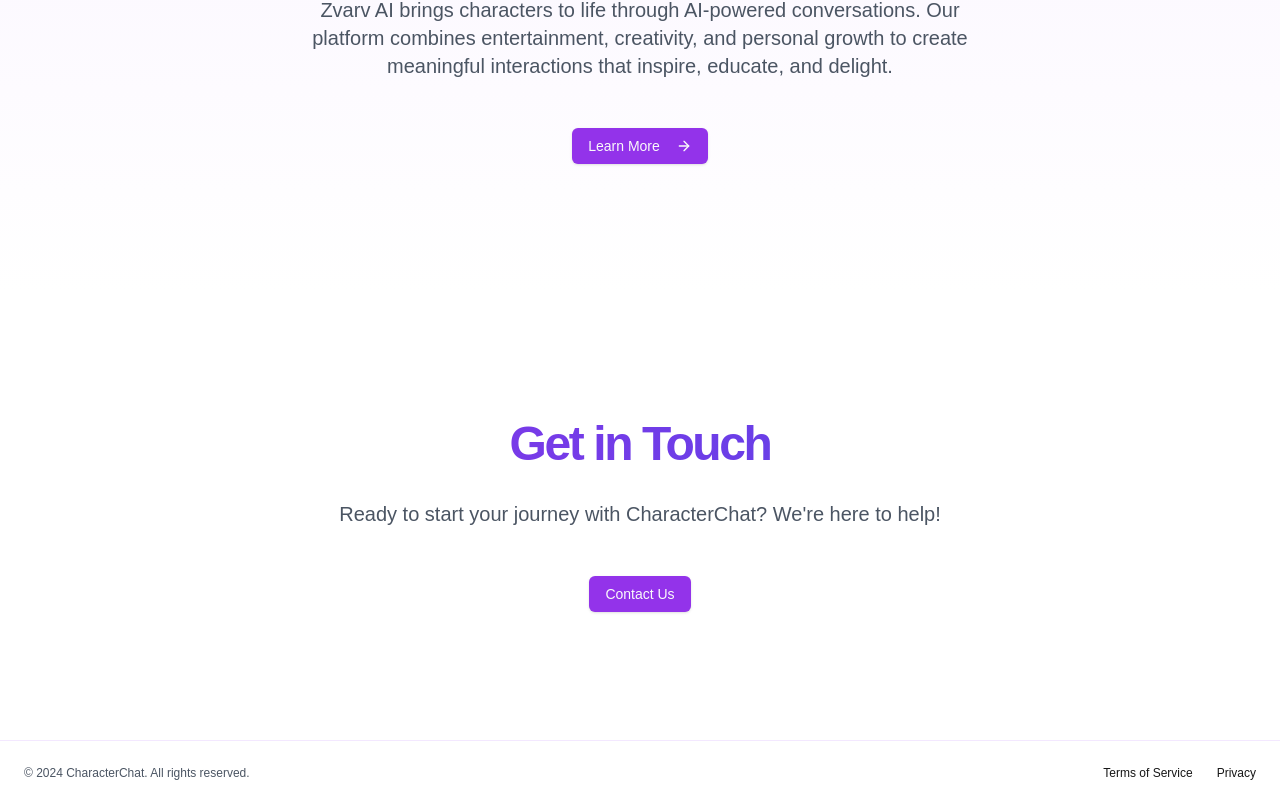
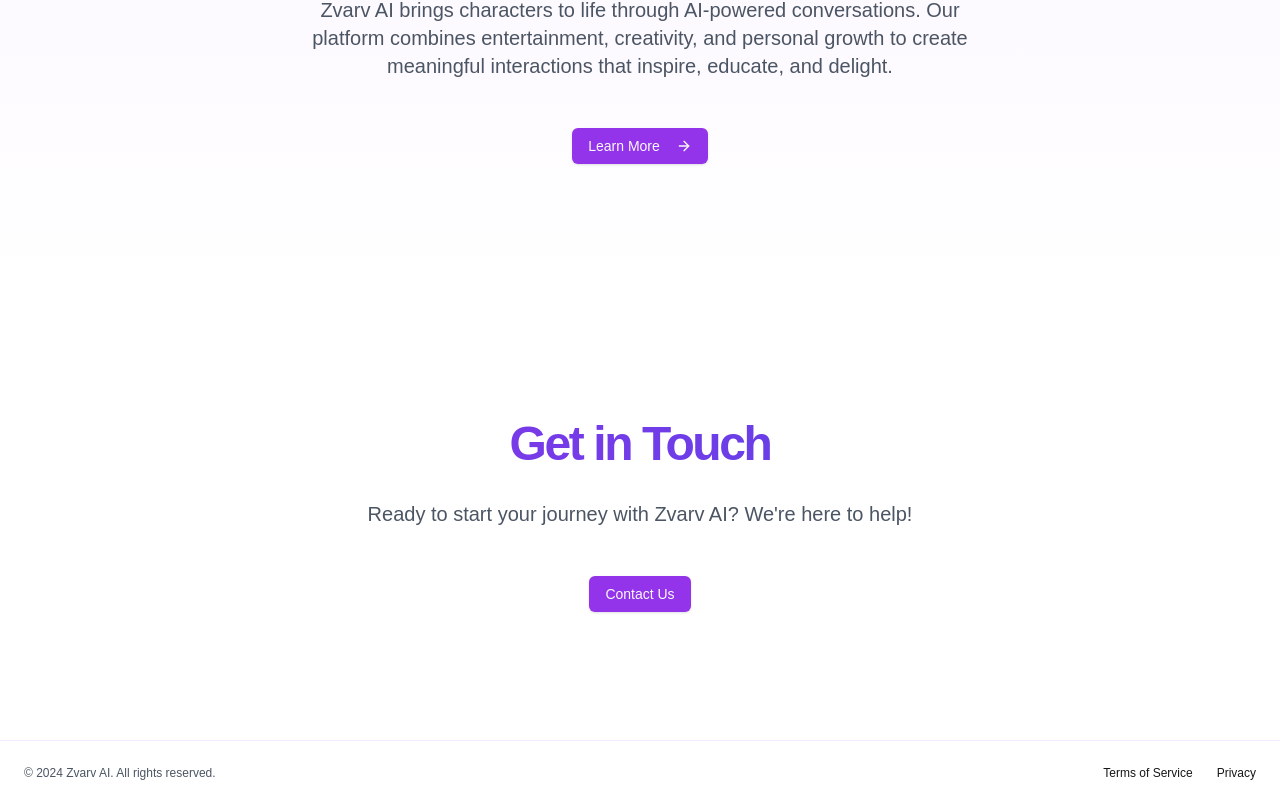
Before and after one commit to Adi-070/ZvarvAI, a Next.js app: page / in a window 1280 px wide. Shown: the part 1448-2253 px from the top of the page. Built offline with nearby package versions, Linux system fonts and the light colour scheme.

Commit message:
fix: vercel deploy

```diff
--- a/src/pages/index.js
+++ b/src/pages/index.js
@@ -162,7 +162,7 @@
               Get in Touch
             </h2>
             <p className="mx-auto max-w-[700px] text-gray-600 md:text-xl text-center mb-12">
-              Ready to start your journey with CharacterChat? We're here to help!
+              Ready to start your journey with Zvarv AI? We&apos;re here to help!
             </p>
             <div className="flex justify-center">
               <Button className="bg-purple-600 hover:bg-purple-700 transition-all duration-300 hover:scale-105">
@@ -174,7 +174,7 @@
       </main>
 
       <footer className="flex flex-col gap-2 sm:flex-row py-6 w-full shrink-0 items-center px-4 md:px-6 border-t border-purple-100 bg-white">
-        <p className="text-xs text-gray-600">© 2024 CharacterChat. All rights reserved.</p>
+        <p className="text-xs text-gray-600">© 2024 Zvarv AI. All rights reserved.</p>
         <nav className="sm:ml-auto flex gap-4 sm:gap-6">
           <Link className="text-xs hover:text-purple-600 transition-colors" href="#">
             Terms of Service
```
